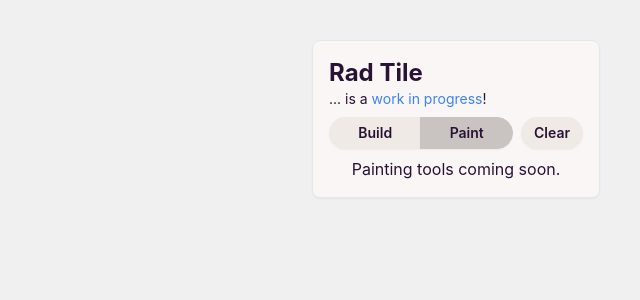
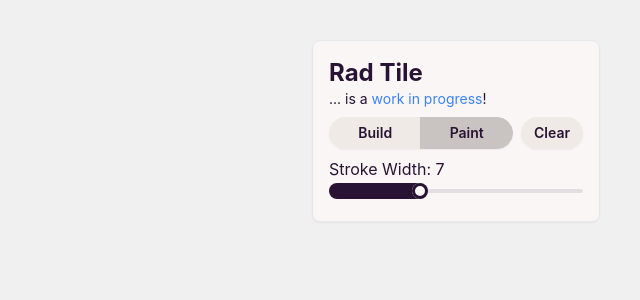
Before and after one commit to flatpickles/rad-tile, a React (Vite) app: page / in a window 1280 px wide. Both pictures are taken after a click on the button "Paint". Shown: the top 300 px of the page, without its empty margins (640-1280 px from the left). Built offline with nearby package versions, Linux system fonts and the light colour scheme.

Commit message:
Component refactoring, stroke width param

```diff
--- /dev/null
+++ b/src/components/SimpleSlider.tsx
@@ -0,0 +1,45 @@
+interface SimpleSliderProps {
+    value: number;
+    setValue: (value: number) => void;
+    min: number;
+    max: number;
+    step?: number;
+    label?: string;
+}
+
+const SimpleSlider: React.FC<SimpleSliderProps> = ({
+    value,
+    setValue,
+    min,
+    max,
+    step = 1,
+    label,
+}) => {
+    function handleSliderChange(e: React.ChangeEvent<HTMLInputElement>) {
+        const newValue = parseFloat(e.target.value);
+        setValue(newValue);
+    }
+
+    return (
+        <div>
+            {label && (
+                <div className="flex justify-between">
+                    <p>
+                        {label}: {value}
+                    </p>
+                </div>
+            )}
+            <input
+                type="range"
+                min={min}
+                max={max}
+                step={step}
+                value={value}
+                onChange={handleSliderChange}
+                className="range range-xs"
+            />
+        </div>
+    );
+};
+
+export default SimpleSlider;
--- a/src/main/ContentsBuild.tsx
+++ b/src/main/ContentsBuild.tsx
@@ -1,20 +1,27 @@
-import React, { useEffect, useState } from 'react';
+import React, { useEffect } from 'react';
 import RepeatSlider from '../components/RepeatSlider';
 import ShapeSelector from '../components/ShapeSelector';
 import { ShapeType, TileManager, TileManagerEvent } from '../tile/TileManager';
 
-// todo centralize deafults
-const DEFAULT_REPEATS = 8;
-
 interface ContentsBuildProps {
     manager: TileManager;
+    repeats: number;
+    setRepeats: (repeats: number) => void;
+    activeShape: ShapeType;
+    setActiveShape: (shape: ShapeType) => void;
+    baseRepeats: number | null;
+    setBaseRepeats: (baseRepeats: number | null) => void;
 }
 
-const ContentsBuild: React.FC<ContentsBuildProps> = ({ manager }) => {
-    const [repeats, setRepeats] = useState<number>(DEFAULT_REPEATS);
-    const [baseRepeats, setBaseRepeats] = useState<number | null>(null);
-    const [activeShape, setActiveShape] = useState<ShapeType>('quad');
-
+const ContentsBuild: React.FC<ContentsBuildProps> = ({
+    manager,
+    repeats,
+    setRepeats,
+    baseRepeats,
+    setBaseRepeats,
+    activeShape,
+    setActiveShape,
+}) => {
     const handleShapeChange = (shape: ShapeType) => {
         setActiveShape(shape);
         manager.setShape(shape);
@@ -22,16 +29,10 @@ const ContentsBuild: React.FC<ContentsBuildProps> = ({ manager }) => {
 
     const repeatSliderSet = (repeatCount: number) => {
         setRepeats(repeatCount);
-        manager?.setRepeats(repeatCount);
+        manager.setRepeats(repeatCount);
     };
 
     useEffect(() => {
-        // Reset state
-        setBaseRepeats(null);
-        setRepeats(DEFAULT_REPEATS);
-        manager.setRepeats(DEFAULT_REPEATS);
-
-        // Track shape addition and removal
         const addRemoveListener = (event: TileManagerEvent) => {
             setBaseRepeats(
                 event.newMinRepeats !== Infinity ? event.newMinRepeats : null,
@@ -43,7 +44,7 @@ const ContentsBuild: React.FC<ContentsBuildProps> = ({ manager }) => {
             manager.removeEventListener('add', addRemoveListener);
             manager.removeEventListener('remove', addRemoveListener);
         };
-    }, [manager]);
+    });
 
     return (
         <div className="flex flex-col gap-2">
--- a/src/main/ContentsPaint.tsx
+++ b/src/main/ContentsPaint.tsx
@@ -1,4 +1,5 @@
-import React, { useState } from 'react';
+import React, { useEffect, useState } from 'react';
+import SimpleSlider from '../components/SimpleSlider';
 import { TileManager } from '../tile/TileManager';
 
 interface ContentsPaintProps {
@@ -7,6 +8,11 @@ interface ContentsPaintProps {
 
 const ContentsPaint: React.FC<ContentsPaintProps> = ({ manager }) => {
     const [activeColor, setActiveColor] = useState<string>('#000000');
+    const [strokeWidth, setStrokeWidth] = useState(manager.style.strokeWidth);
+
+    useEffect(() => {
+        manager.style.strokeWidth = strokeWidth;
+    }, [strokeWidth, manager.style]);
 
     const handleColorChange = (color: string) => {
         setActiveColor(color);
@@ -14,9 +20,8 @@ const ContentsPaint: React.FC<ContentsPaintProps> = ({ manager }) => {
     };
 
     return (
-        <div className="contents-paint">
-            <p className="text-center">Painting tools coming soon.</p>
-            <div className="mb-4 hidden">
+        <div className="flex flex-col gap-2">
+            <div className="flex flex-col gap-2 hidden">
                 <label
                     htmlFor="colorPicker"
                     className="block text-sm font-medium text-gray-700"
@@ -31,6 +36,14 @@ const ContentsPaint: React.FC<ContentsPaintProps> = ({ manager }) => {
                     className="mt-1 block w-full rounded-md border-gray-300 shadow-sm focus:border-indigo-300 focus:ring focus:ring-indigo-200 focus:ring-opacity-50"
                 />
             </div>
+            <SimpleSlider
+                value={strokeWidth}
+                setValue={setStrokeWidth}
+                min={0}
+                max={20}
+                step={1}
+                label="Stroke Width"
+            />
         </div>
     );
 };
--- a/src/main/Overlay.tsx
+++ b/src/main/Overlay.tsx
@@ -2,9 +2,11 @@ import React, { useState } from 'react';
 import ClearButton from '../components/ClearButton';
 import ModeSelector from '../components/ModeSelector';
 import OverlayHeader from '../components/OverlayHeader';
-import { TileManager, TileManagerMode } from '../tile/TileManager';
+import { ShapeType, TileManager, TileManagerMode } from '../tile/TileManager';
 import ContentsBuild from './ContentsBuild';
 import ContentsPaint from './ContentsPaint';
+
+const DEFAULT_REPEATS = 8;
 
 interface OverlayProps {
     manager: TileManager;
@@ -12,17 +14,23 @@ interface OverlayProps {
 
 const Overlay: React.FC<OverlayProps> = ({ manager }) => {
     const [activeMode, setActiveMode] = useState<TileManagerMode>('build');
-    const [resetKey, setResetKey] = useState<number>(0);
+    const [repeats, setRepeats] = useState(DEFAULT_REPEATS);
+    const [baseRepeats, setBaseRepeats] = useState<number | null>(null);
+    const [activeShape, setActiveShape] = useState<ShapeType>('quad');
 
     const handleModeChange = (mode: TileManagerMode) => {
         setActiveMode(mode);
         manager?.setMode(mode);
     };
 
-    const handleClear = () => {
-        manager?.clear();
+    const handleReset = () => {
+        setRepeats(DEFAULT_REPEATS);
+        setBaseRepeats(null);
+        setActiveShape('quad');
+        manager.setRepeats(DEFAULT_REPEATS);
+        manager.setShape('quad');
+        manager.clear();
         handleModeChange('build');
-        setResetKey(resetKey + 1);
     };
 
     return (
@@ -33,10 +41,18 @@ const Overlay: React.FC<OverlayProps> = ({ manager }) => {
                     activeMode={activeMode}
                     handleModeChange={handleModeChange}
                 />
-                <ClearButton handleClear={handleClear} />
+                <ClearButton handleClear={handleReset} />
             </div>
             {activeMode === 'build' && (
-                <ContentsBuild manager={manager} key={resetKey} />
+                <ContentsBuild
+                    manager={manager}
+                    repeats={repeats}
+                    setRepeats={setRepeats}
+                    baseRepeats={baseRepeats}
+                    setBaseRepeats={setBaseRepeats}
+                    activeShape={activeShape}
+                    setActiveShape={setActiveShape}
+                />
             )}
             {activeMode === 'paint' && <ContentsPaint manager={manager} />}
         </div>
--- a/src/tile/TileManager.ts
+++ b/src/tile/TileManager.ts
@@ -292,6 +292,8 @@ export class TileManager {
         type: TileType,
         rotationsOnly = false,
     ) {
+        const shouldStroke =
+            this.mode === 'build' || this.style.strokeWidth > 0;
         context.lineWidth =
             this.mode === 'build'
                 ? STROKE_WIDTH / this.zoom
@@ -311,7 +313,7 @@ export class TileManager {
             }
             context.closePath();
             context.fill();
-            context.stroke();
+            if (shouldStroke) context.stroke();
         } else {
             // Draw tile rotations
             context.fillStyle =
@@ -333,7 +335,7 @@ export class TileManager {
                 }
                 context.closePath();
                 context.fill();
-                context.stroke();
+                if (shouldStroke) context.stroke();
             });
         }
     }
```
